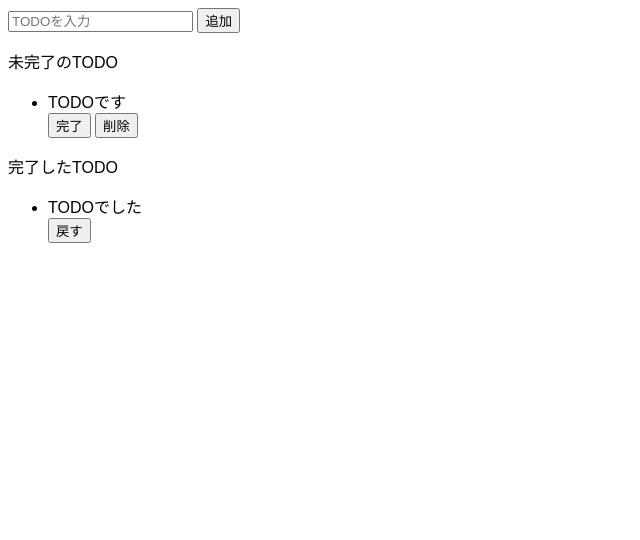
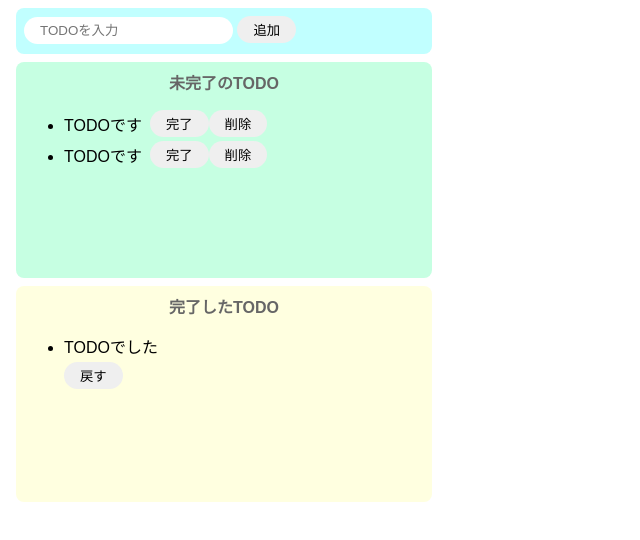
Before and after one commit to 18kazee/js_todo, a website built with Parcel: page index.html in a window 1280 px wide. Shown: the whole page, without its empty margins (0-640 px from the left). Built offline with nearby package versions, Linux system fonts and the light colour scheme.

Commit message:
Add: cssの追加

```diff
--- a/index.html
+++ b/index.html
@@ -3,27 +3,35 @@
   <head>
     <title>TODO(js)</title>
     <meta charset="UTF-8" />
+    <link rel="stylesheet" href="src/styles.css" />
   </head>
   <body>
-    <div>
+    <div class="input-area">
       <input placeholder="TODOを入力" />
       <button>追加</button>
     </div>
-    <div>
-      <p>未完了のTODO</p>
-      <div>
+    <div class="imcomplete-area">
+      <p class="title">未完了のTODO</p>
         <ul>
-          <li>TODOです</li>
-          <button>完了</button>
-          <button>削除</button>
+          <div class="list-row">
+            <li>TODOです</li>
+              <button>完了</button>
+              <button>削除</button>
+          </div>
+          <div class="list-row">
+            <li>TODOです</li>
+            <button>完了</button>
+            <button>削除</button>
+          </div>
         </ul>
       </div>
     </div>
-    <div>
-      <p>完了したTODO</p>
-      <div>
+    <div class="complete-area">
+      <p class="title">完了したTODO</p>
         <ul>
-          <li>TODOでした</li>
+          <div class="list-row">
+            <li>TODOでした</li>
+          </div>
           <button>戻す</button>
         </ul>
     </div>
--- a/src/styles.css
+++ b/src/styles.css
@@ -1,3 +1,66 @@
 body {
   font-family: sans-serif;
 }
+
+input {
+  border-radius: 16px;
+  border: none;
+  padding: 6px 16px;
+  outline: none;
+}
+
+button {
+  border-radius: 16px;
+  border: none;
+  padding: 4px 16px;
+}
+
+button:hover {
+  background-color: #ff7fff;
+  color: #fff;
+  cursor: pointer;
+}
+
+li {
+  margin-right: 8px;
+}
+
+.input-area {
+  background-color: #c1ffff;
+  width: 400px;
+  height: 30px;
+  padding: 8px;
+  margin: 8px;
+  border-radius: 8px;
+}
+
+.imcomplete-area {
+  background-color: #c6ffe2;
+  width: 400px;
+  min-height: 200px;
+  padding: 8px;
+  margin: 8px;
+  border-radius: 8px;
+}
+
+.complete-area {
+  background-color: #ffffe0;
+  width: 400px;
+  min-height: 200px;
+  padding: 8px;
+  margin: 8px;
+  border-radius: 8px;
+}
+
+.title {
+  text-align: center;
+  margin-top: 0;
+  font-weight: bold;
+  color: #666;
+}
+
+.list-row {
+  display: flex;
+  align-items: center;
+  padding-bottom: 4px;
+}
```
